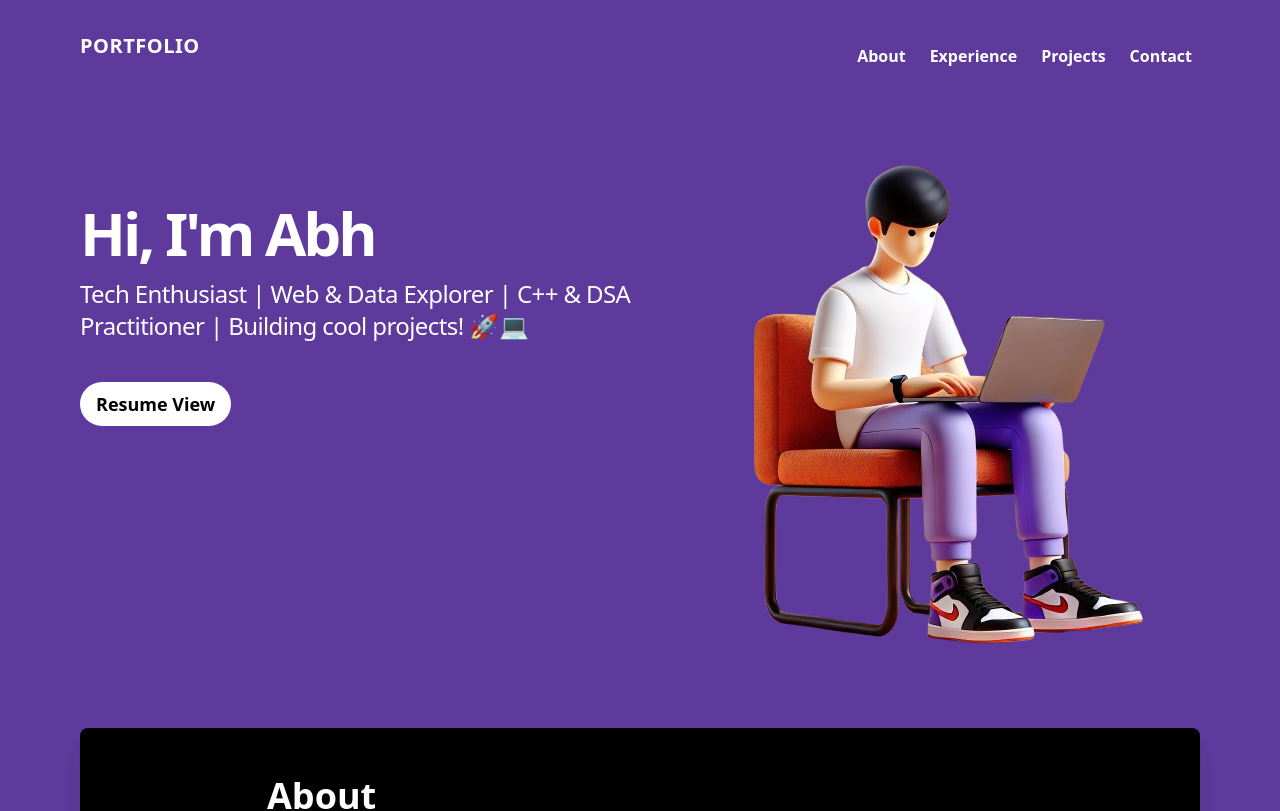
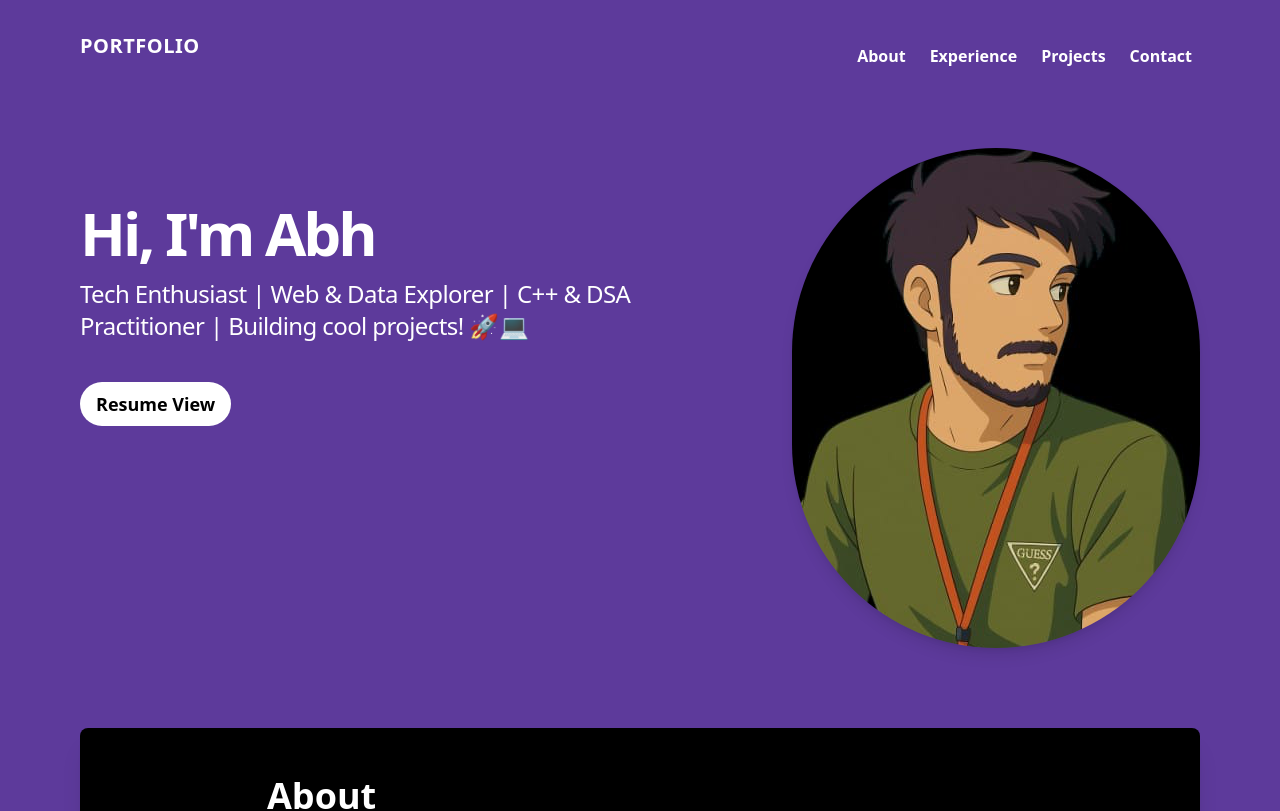
Before and after one commit to Ak-official881/Portfolio-Abhishek, a React (Vite) app: page / in a window 1280 px wide. Shown: the top 811 px of the page. Built offline with nearby package versions, Linux system fonts and the light colour scheme; the HTML template or start-up script is replaced by a standard one.

Commit message:
update image

```diff
--- a/src/Components/Home/Home.jsx
+++ b/src/Components/Home/Home.jsx
@@ -1,5 +1,7 @@
 import React from "react";
-import avatarImg from "../../assets/first-removebg-preview.png";
+// import avatarImg from "../../assets/first-removebg-preview.png";
+import avatarImg from "/src/assets/first-removebg-preview2.png";
+
 import TextChange from "../TextChange";
 
 const Home = () => {
@@ -22,9 +24,14 @@ const Home = () => {
           </button>
         </a>
       </div>
-      <div>
-        <img className="" src={avatarImg} alt="Avatar" />
-      </div>
+      <div className="flex justify-center items-center">
+  <img
+    className="w-102 h-125 object-cover rounded-full shadow-lg"
+    src={avatarImg}
+    alt="Avatar"
+  />
+</div>
+
     </div>
   );
 };
```
Also changed, not shown: src/assets/first-removebg-preview.png (deleted), src/assets/first-removebg-preview2.png (added).
